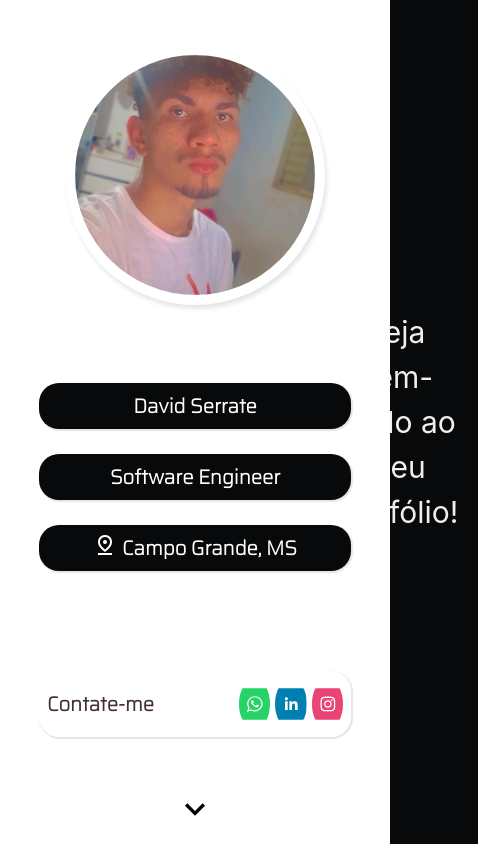
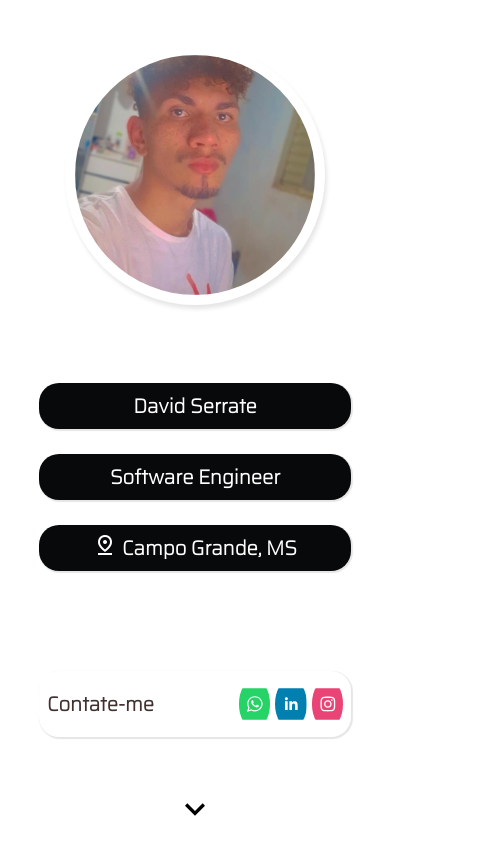
Before and after one commit to davidgamaserrate1/portfoliov2, a React (Create React App) app: page / in a window 390 px wide. Shown: the whole page, 478 px wide, since content can reach past the window. Built offline with nearby package versions, Linux system fonts and the light colour scheme; a web font is replaced by a local one.

Commit message:
feat(Home) pagina responsiva

```diff
--- a/src/Pages/Home/Home_styles.module.css
+++ b/src/Pages/Home/Home_styles.module.css
@@ -16,7 +16,9 @@
      margin-left: 400px;
    }
 
-
+   .textAnimationContent{
+    display: none;
+   }
 
    @media (min-width:700px) {
     .container {
@@ -26,7 +28,9 @@
       height: 100vh;
       max-width: 100vw;
     }
-
+    .textAnimationContent{
+      display: inline;
+     }
     .content {
       flex: 1;
       display: flex;
--- a/src/Pages/Home/index.js
+++ b/src/Pages/Home/index.js
@@ -25,10 +25,12 @@ const Home = () => {
               transition={{ duration: 1, ease: "easeOut" }}
               style={{ fontSize: '30px', textAlign: 'center' }}
             >
+             <div className={styles.textAnimationContent}>
               <TextAnimation />
+            <NextPageButton nextRoute='/about'  />
+             </div>
             </motion.div>
           </motion.div>
-            <NextPageButton nextRoute='/about'  />
         </div>
       </div>
     </div>
--- a/src/components/SideBar/SideBar.module.css
+++ b/src/components/SideBar/SideBar.module.css
@@ -3,8 +3,9 @@
     position: absolute;
     left: 0;
     top: 0;
-    z-index: 999;
+    z-index: 9999;
     max-height: 100vh;
+
 }
 
 .sideBody{
@@ -14,11 +15,14 @@
     font-family: 'Saira', sans-serif;
     font-weight: bold;
     height: 100vh;
-    width: 100%;
+    width: 100vw;
+    position: fixed;
+
 }
 
 .informations{
     width: 100%;
+    width: 100vw;
 
 }
 
--- a/src/components/TextAnimation/TextAnimation.module.css
+++ b/src/components/TextAnimation/TextAnimation.module.css
@@ -1,10 +1,14 @@
 .textAnimation{
+    display: none;
+}
 
 
-    display: 'flex';
-    justify-content: 'center';
-    align-items: 'center';
-    height: '100vh' ;
-
+@media (min-width:700px) {
+    .textAnimation{
+        display: 'flex';
+        justify-content: 'center';
+        align-items: 'center';
+        height: '100vh' ;
+    }
 
 }
--- a/src/components/TextAnimation/index.js
+++ b/src/components/TextAnimation/index.js
@@ -1,6 +1,6 @@
 import React from 'react';
 import { motion } from 'framer-motion';
-
+import style from './TextAnimation.module.css'
 const TextAnimation = () => {
   const phrases = [
     "Olá, eu sou o David e estou empolgado em compartilhar meu trabalho com você!",
@@ -21,8 +21,8 @@ const TextAnimation = () => {
 
   return (
 
-    <div className='textAnimation'
-      style={{ height:'100vh',display: 'flex', justifyContent: 'center', alignItems: 'center',  width:'100%', padding:'20px', flexWrap:'wrap' }}>
+    <div className={style.textAnimation}
+      style={{ height:'100vh',display: 'flex', justifyContent: 'center', alignItems: 'center',  width:'100%' , flexWrap:'wrap' }}>
         <motion.div
         initial={{ opacity: 0, y: 20 }}
         animate={{ opacity: 1, y: 0 }}
```
